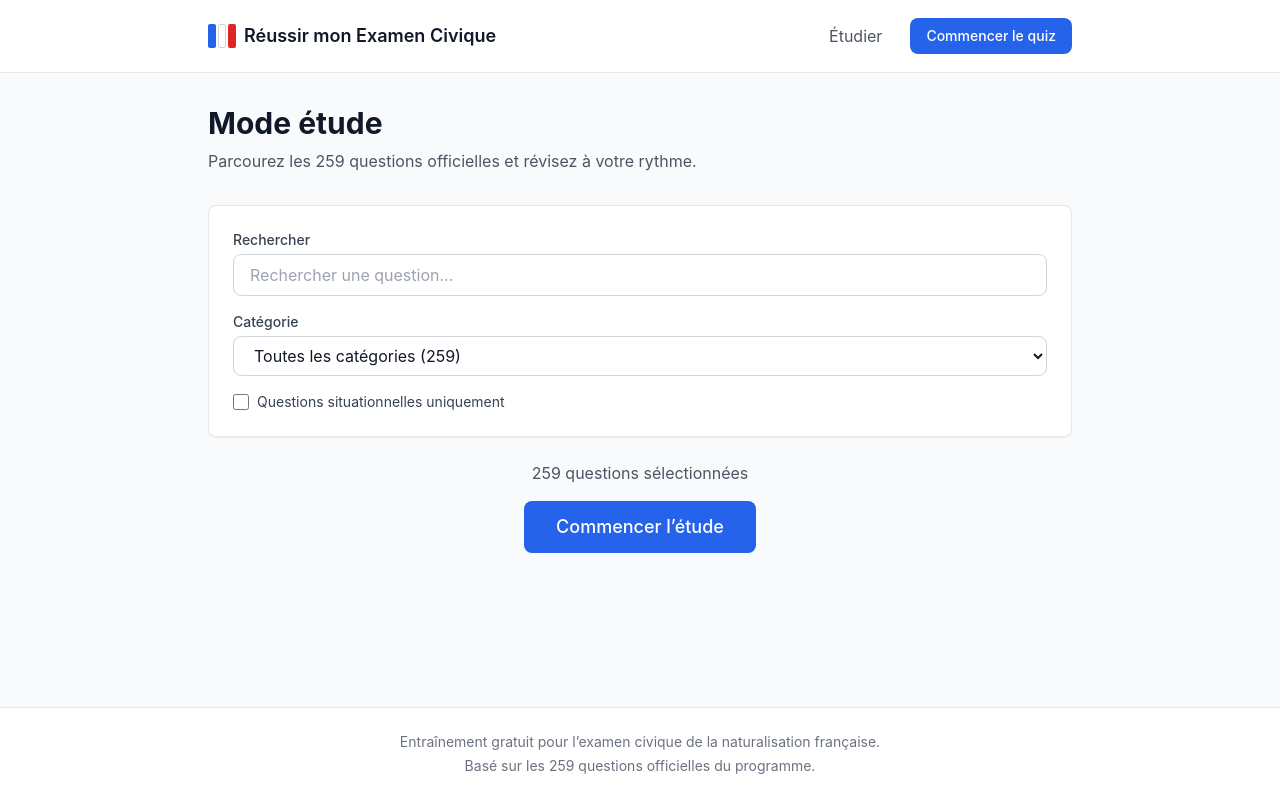
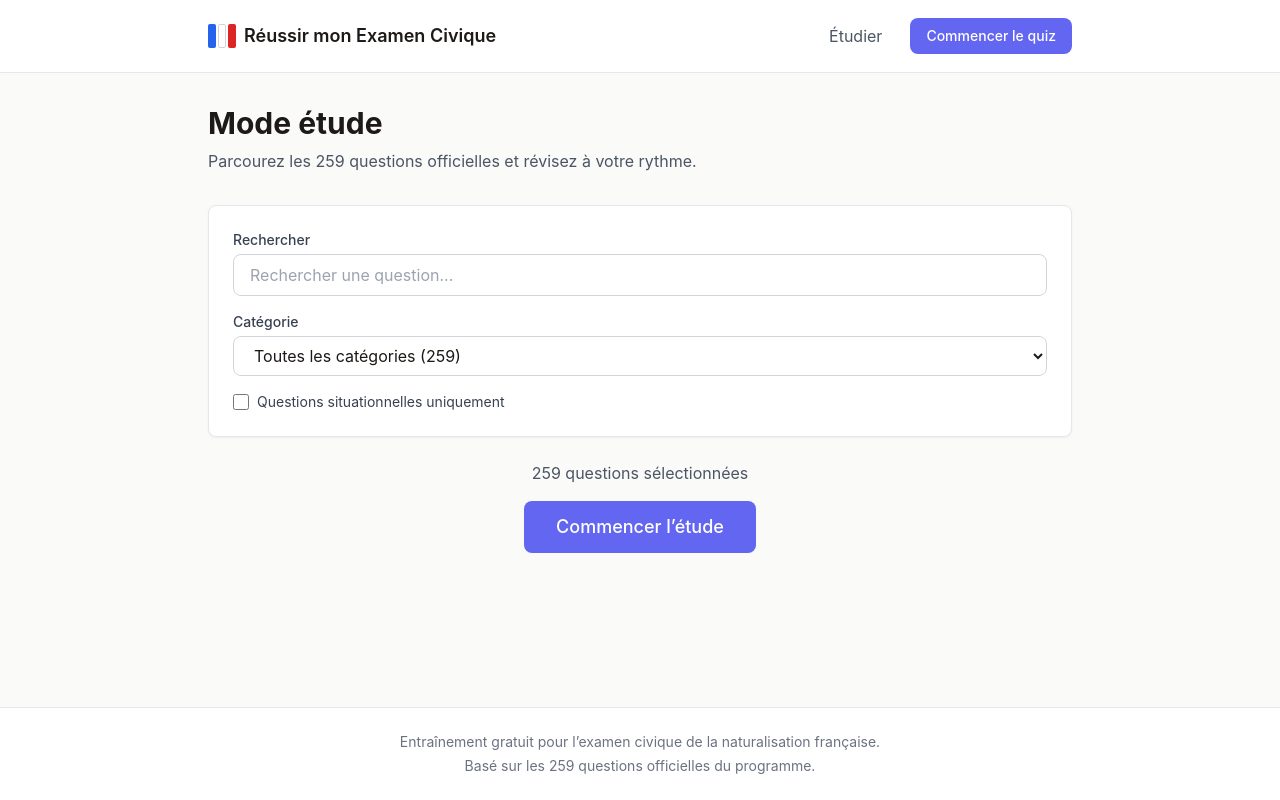
Before and after one commit to rlustin/reussirmonexamencivique.fr, a Nuxt app: page /etudier in a window 1280 px wide. Built offline with nearby package versions, Linux system fonts and the light colour scheme.

Commit message:
Implement warm, coherent color palette
Also update all components to use semantic color tokens consistently.

```diff
--- a/app/assets/css/main.css
+++ b/app/assets/css/main.css
@@ -50,11 +50,11 @@
   }
 
   .btn-success {
-    @apply inline-flex items-center justify-center px-4 py-2 rounded-lg font-medium transition-colors focus:outline-none focus:ring-2 focus:ring-offset-2 cursor-pointer disabled:opacity-50 disabled:cursor-not-allowed bg-success text-white hover:bg-green-700 focus:ring-green-500;
+    @apply inline-flex items-center justify-center px-4 py-2 rounded-lg font-medium transition-colors focus:outline-none focus:ring-2 focus:ring-offset-2 cursor-pointer disabled:opacity-50 disabled:cursor-not-allowed bg-success text-white hover:bg-success-700 focus:ring-success;
   }
 
   .btn-error {
-    @apply inline-flex items-center justify-center px-4 py-2 rounded-lg font-medium transition-colors focus:outline-none focus:ring-2 focus:ring-offset-2 cursor-pointer disabled:opacity-50 disabled:cursor-not-allowed bg-error text-white hover:bg-red-700 focus:ring-red-500;
+    @apply inline-flex items-center justify-center px-4 py-2 rounded-lg font-medium transition-colors focus:outline-none focus:ring-2 focus:ring-offset-2 cursor-pointer disabled:opacity-50 disabled:cursor-not-allowed bg-error text-white hover:bg-error-700 focus:ring-error;
   }
 
   .card {
--- a/app/components/quiz/QuizNavigation.vue
+++ b/app/components/quiz/QuizNavigation.vue
@@ -33,7 +33,7 @@ defineEmits<{
       >
         {{ $t('quiz.navigation.finish') }}
       </button>
-      <p v-if="unansweredCount > 0" class="text-sm text-amber-600">
+      <p v-if="unansweredCount > 0" class="text-sm text-warning-600">
         {{ $t('quiz.navigation.unanswered', { count: unansweredCount }, unansweredCount) }}
       </p>
     </div>
--- a/app/components/results/ResultsScore.vue
+++ b/app/components/results/ResultsScore.vue
@@ -57,7 +57,7 @@ const formattedTime = computed(() => {
     <!-- Pass/Fail Badge -->
     <div
       class="inline-flex items-center gap-2 px-6 py-3 rounded-full text-lg font-semibold mb-6"
-      :class="passed ? 'bg-green-100 text-green-800' : 'bg-red-100 text-red-800'"
+      :class="passed ? 'bg-success-50 text-success-700' : 'bg-error-50 text-error-700'"
     >
       <svg
         v-if="passed"
--- a/app/components/ui/BaseButton.vue
+++ b/app/components/ui/BaseButton.vue
@@ -14,8 +14,8 @@ const { variant, size, disabled } = withDefaults(defineProps<Props>(), {
 const variantClasses = {
   primary: 'bg-primary text-white hover:bg-primary-700 focus:ring-primary',
   secondary: 'bg-gray-100 text-foreground hover:bg-gray-200 focus:ring-gray-500',
-  success: 'bg-success text-white hover:bg-green-700 focus:ring-green-500',
-  error: 'bg-error text-white hover:bg-red-700 focus:ring-red-500',
+  success: 'bg-success text-white hover:bg-success-700 focus:ring-success',
+  error: 'bg-error text-white hover:bg-error-700 focus:ring-error',
 }
 
 const sizeClasses = {
--- a/app/layouts/default.vue
+++ b/app/layouts/default.vue
@@ -59,7 +59,7 @@ watch(
             <NuxtLink
               to="/quiz"
               :class="hasQuizInProgress
-                ? 'inline-flex items-center justify-center rounded-lg bg-amber-500 px-4 py-2 text-sm font-medium text-white hover:bg-amber-600 transition-colors'
+                ? 'inline-flex items-center justify-center rounded-lg bg-accent px-4 py-2 text-sm font-medium text-white hover:bg-accent-600 transition-colors'
                 : 'btn-primary text-sm'"
             >
               {{ hasQuizInProgress ? $t('home.cta.continue') : $t('nav.startQuiz') }}
@@ -112,7 +112,7 @@ watch(
           <NuxtLink
             to="/quiz"
             :class="hasQuizInProgress
-              ? 'block py-3 px-4 bg-amber-500 text-white text-center rounded-lg hover:bg-amber-600 transition-colors min-h-[44px] flex items-center justify-center'
+              ? 'block py-3 px-4 bg-accent text-white text-center rounded-lg hover:bg-accent-600 transition-colors min-h-[44px] flex items-center justify-center'
               : 'block py-3 px-4 bg-primary text-white text-center rounded-lg hover:bg-primary-700 transition-colors min-h-[44px] flex items-center justify-center'"
           >
             {{ hasQuizInProgress ? $t('home.cta.continue') : $t('nav.startQuiz') }}
--- a/app/pages/index.vue
+++ b/app/pages/index.vue
@@ -86,7 +86,7 @@ const categories: { key: Category; count: number }[] = [
               class="flex items-center justify-between text-sm"
             >
               <span class="text-gray-600">{{ $t(`categories.full.${cat.category}`) }}</span>
-              <span class="font-medium" :class="cat.percentage! < 50 ? 'text-error' : 'text-yellow-600'">
+              <span class="font-medium" :class="cat.percentage! < 50 ? 'text-error' : 'text-warning-600'">
                 {{ cat.percentage }}%
               </span>
             </div>
@@ -141,7 +141,7 @@ const categories: { key: Category; count: number }[] = [
         <NuxtLink
           to="/quiz"
           :class="hasQuizInProgress
-            ? 'inline-flex items-center justify-center rounded-lg bg-amber-500 text-white hover:bg-amber-600 transition-colors text-lg px-8 py-3 w-full sm:w-auto text-center font-medium'
+            ? 'inline-flex items-center justify-center rounded-lg bg-accent text-white hover:bg-accent-600 transition-colors text-lg px-8 py-3 w-full sm:w-auto text-center font-medium'
             : 'btn-primary text-lg px-8 py-3 w-full sm:w-auto text-center'"
         >
           {{ hasQuizInProgress ? $t('home.cta.continue') : $t('home.cta.start') }}
--- a/tailwind.config.ts
+++ b/tailwind.config.ts
@@ -13,22 +13,61 @@ export default {
     extend: {
       colors: {
         primary: {
-          DEFAULT: '#2563EB',
+          DEFAULT: '#6366F1',
+          50: '#EEF2FF',
+          100: '#E0E7FF',
+          200: '#C7D2FE',
+          300: '#A5B4FC',
+          400: '#818CF8',
+          500: '#6366F1',
+          600: '#4F46E5',
+          700: '#4338CA',
+          800: '#3730A3',
+          900: '#312E81',
+        },
+        success: {
+          DEFAULT: '#10B981',
+          50: '#ECFDF5',
+          100: '#D1FAE5',
+          500: '#10B981',
+          600: '#059669',
+          700: '#047857',
+        },
+        error: {
+          DEFAULT: '#F43F5E',
+          50: '#FFF1F2',
+          100: '#FFE4E6',
+          500: '#F43F5E',
+          600: '#E11D48',
+          700: '#BE123C',
+        },
+        accent: {
+          DEFAULT: '#F59E0B',
+          50: '#FFFBEB',
+          100: '#FEF3C7',
+          500: '#F59E0B',
+          600: '#D97706',
+        },
+        warning: {
+          DEFAULT: '#F59E0B',
+          50: '#FFFBEB',
+          100: '#FEF3C7',
+          500: '#F59E0B',
+          600: '#D97706',
+          700: '#B45309',
+        },
+        info: {
+          DEFAULT: '#3B82F6',
           50: '#EFF6FF',
           100: '#DBEAFE',
           200: '#BFDBFE',
-          300: '#93C5FD',
-          400: '#60A5FA',
           500: '#3B82F6',
           600: '#2563EB',
           700: '#1D4ED8',
           800: '#1E40AF',
-          900: '#1E3A8A',
         },
-        success: '#16A34A',
-        error: '#DC2626',
-        background: '#F9FAFB',
-        foreground: '#111827',
+        background: '#FAFAF9',
+        foreground: '#1C1917',
       },
       fontFamily: {
         sans: ['Inter', 'system-ui', '-apple-system', 'BlinkMacSystemFont', 'Segoe UI', 'Roboto', 'sans-serif'],
```
Also changed, not shown: app/components/results/ResultsReview.vue (+13 -13 lines), app/pages/etudier.vue (+13 -13 lines).
